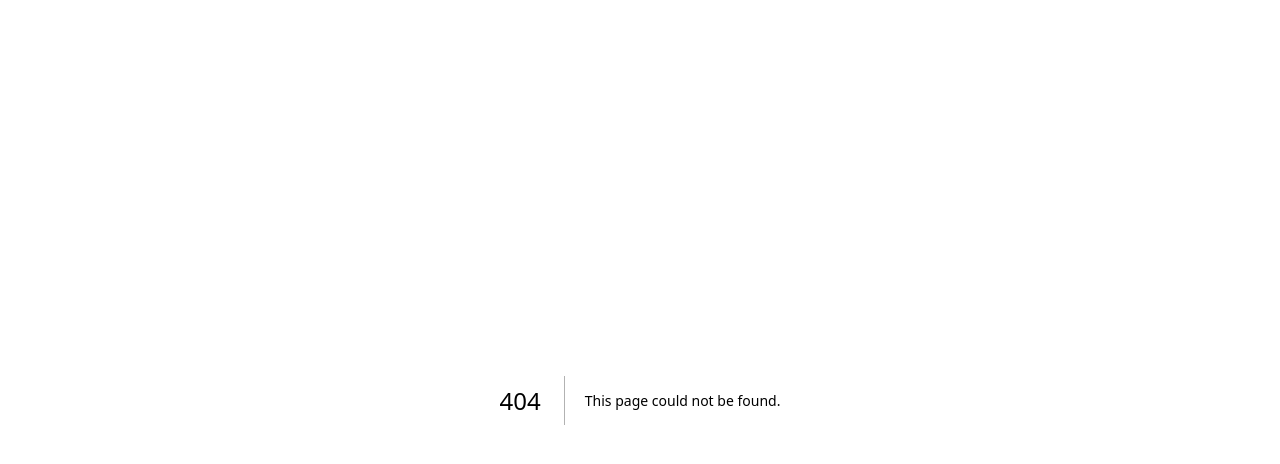
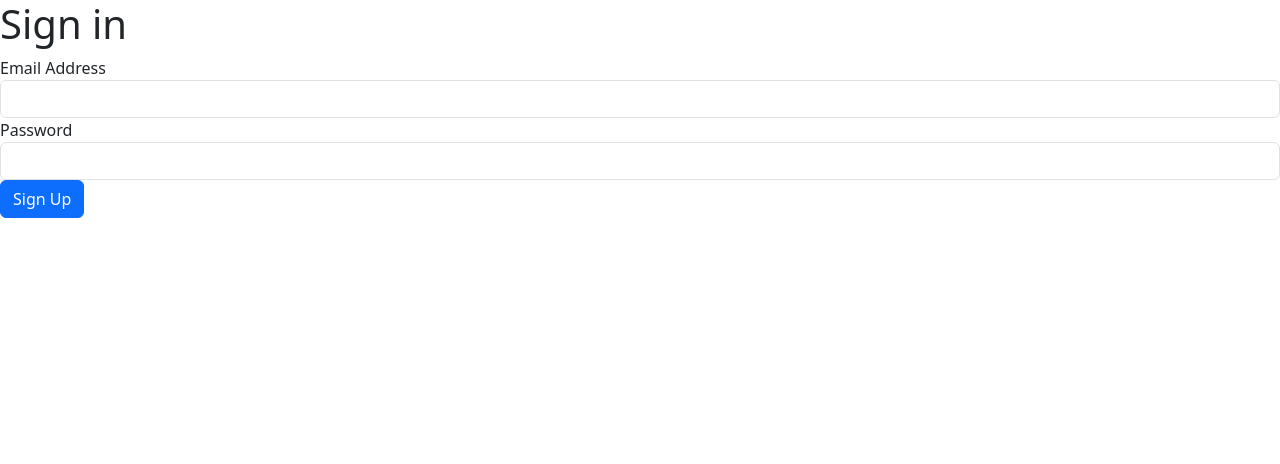
Before and after one commit to GenadiKozarev/node-react-next-docker-kubernetes-ticketing-app, a Next.js app in the folder client/: page /auth/signin in a window 1280 px wide. Before the commit this address had no page. Shown: the top 464 px of the page. Built offline with nearby package versions, Linux system fonts and the light colour scheme.

Commit message:
create sign in form

```diff
--- /dev/null
+++ b/client/pages/auth/signin.js
@@ -0,0 +1,47 @@
+import { useState } from 'react';
+import Router from 'next/router';
+import useRequest from '../../hooks/use-request';
+
+const SignUp = () => {
+    const [email, setEmail] = useState('');
+    const [password, setPassword] = useState('');
+    const { handleRequest, errors } = useRequest({
+        method: 'post',
+        url: '/api/users/signin',
+        body: { email, password },
+        onSuccess: () => Router.push('/'),
+    });
+
+    const handleSubmit = async e => {
+        e.preventDefault();
+
+        await handleRequest();
+    };
+
+    return (
+        <form onSubmit={handleSubmit}>
+            <h1>Sign in</h1>
+            <div className='form-group'>
+                <label>Email Address</label>
+                <input
+                    value={email}
+                    onChange={e => setEmail(e.target.value)}
+                    className='form-control'
+                />
+            </div>
+            <div className='form-group'>
+                <label>Password</label>
+                <input
+                    value={password}
+                    onChange={e => setPassword(e.target.value)}
+                    type='password'
+                    className='form-control'
+                />
+            </div>
+            {errors}
+            <button className='btn btn-primary'>Sign Up</button>
+        </form>
+    );
+};
+
+export default SignUp;
--- a/client/pages/index.js
+++ b/client/pages/index.js
@@ -1,10 +1,7 @@
 import buildClient from '../api/build-client';
 
 const LandingPage = ({ currentUser }) => {
-    console.log(currentUser);
-    // axios.get('/api/users/currentuser').catch(err => console.log(err.message));
-
-    return <h1>Landing page</h1>;
+    return <h1>You {currentUser ? 'are' : 'are not'} signed in</h1>
 };
 
 LandingPage.getInitialProps = async (context) => {
```
